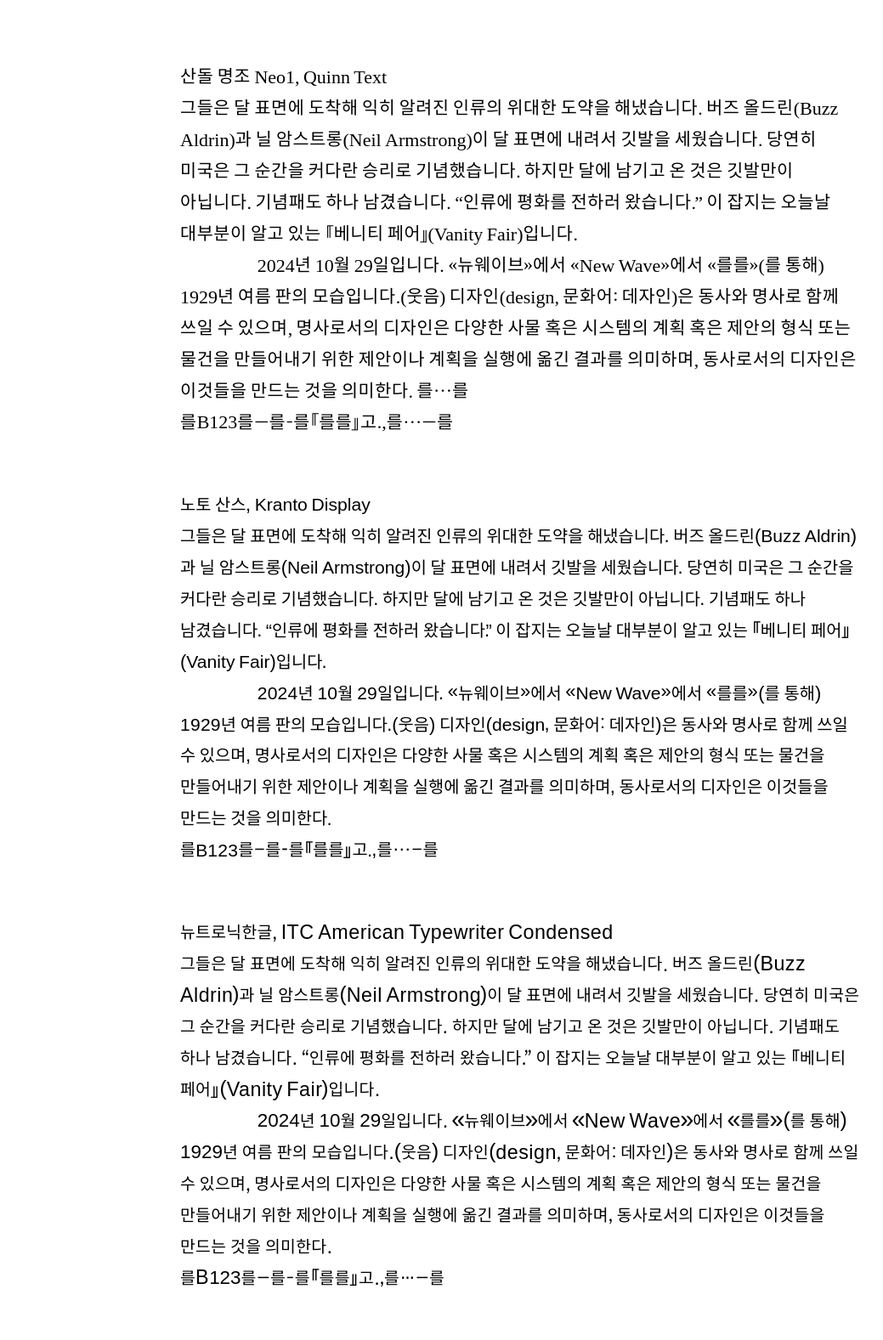
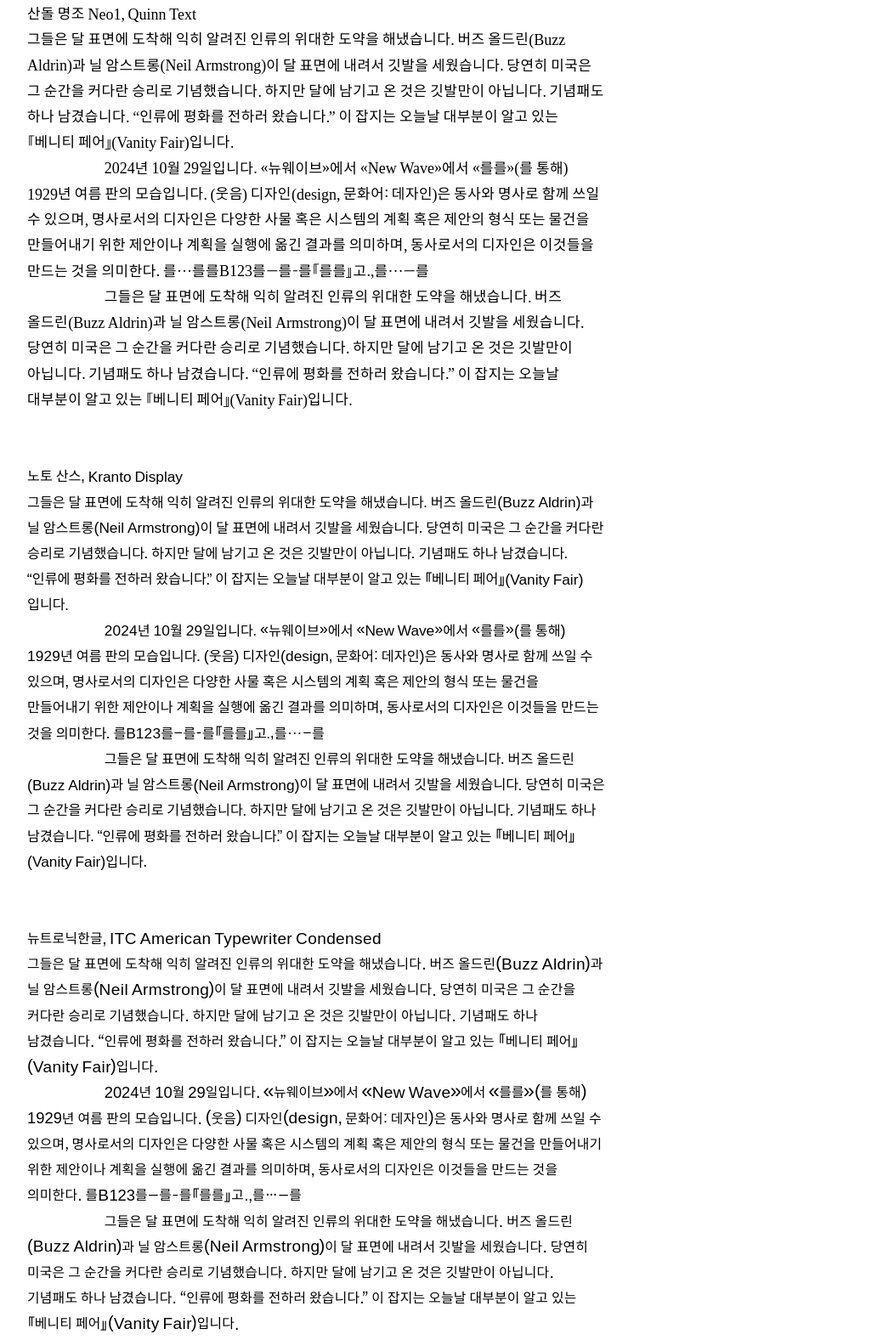
Before and after one commit to ueyuep/seokki-hangul-kuad2024, a plain HTML site: page index.html in a window 1280 px wide. Shown: the part 47-1624 px from the top of the page at 85% size, without its empty margins (28-1067 px from the left). Drawn offline with Linux system fonts and the light colour scheme; files whose address does not match are found by name.

Commit message:
Update typesettings

```diff
--- a/assets/styles/sass/common.sass
+++ b/assets/styles/sass/common.sass
@@ -80,11 +80,12 @@
 
 #content
   width: 100%
-  max-width: 880px
-  padding: 120px 40px
-  margin: 0 auto
+  max-width: 800px
+  padding: 50px 60px
+  margin: 0 auto 0 0
   @include mobile
     padding: 80px 24px
+    margin: 0
 
 .body
   margin-bottom: 60px //temp
@@ -127,7 +128,7 @@
 #body-A
   font-family: serif-a-custom, quinn-text, sandoll-myeongjoneo1, serif
   font-weight: 400
-  font-size: 22px
+  font-size: 18px
   line-height: 1.68
   // hanging-punctuation: first last
   @include mobile
@@ -167,7 +168,7 @@
 #body-B
   font-family: sans-b-custom, kranto-display, noto-sans-cjk-kr, sans-serif
   font-weight: 400
-  font-size: 22px
+  font-size: 18px
   word-spacing: 0.01em
   line-height: 1.68
   // hanging-punctuation: first last
@@ -217,7 +218,7 @@
 #body-D
   font-family: sans-d-custom, itc-american-typewriter-cond, neutronic-hangeul, sans-serif
   font-weight: 500
-  font-size: 22px
+  font-size: 18px
   word-spacing: 0.015em
   line-height: 1.68
   // hanging-punctuation: first last
--- a/index.html
+++ b/index.html
@@ -16,27 +16,27 @@
       <div id="content">
         <div class="body" id="body-A">
           <p class="A">산돌 명조 Neo1, Quinn Text</p>
-          <p class="A">그들은 달 표면에 도착해 익히 알려진 인류의 위대한 도약을 해냈습니다. 버즈 올드린(Buzz Aldrin)과 닐 암스트롱(Neil Armstrong)이 달 표면에 내려서 깃발을 세웠습니다. 당연히 미국은 그 순간을 커다란 승리로 기념했습니다. 하지만 달에 남기고 온 것은 깃발만이 아닙니다. 기념패도 하나 남겼습니다. “인류에 평화를 전하러 왔습니다.” 이 잡지는 오늘날 대부분이 알고 있는 『베니티 페어』(Vanity Fair)입니다. </p>
-          <p class="A indent">2024년 10월 29일입니다. «뉴웨이브»에서 «New Wave»에서 «를를»(를 통해) 1929년 여름 판의 모습입니다.(웃음) 디자인(design, 문화어: 데자인)은 동사와 명사로 함께 쓰일 수 있으며, 명사로서의 디자인은 다양한 사물 혹은 시스템의 계획 혹은 제안의 형식 또는 물건을 만들어내기 위한 제안이나 계획을 실행에 옮긴 결과를 의미하며, 동사로서의 디자인은 이것들을 만드는 것을 의미한다. 를…를</p>
-          <p class="A">
-            를B123를—를-를『를를』고.,를…—를
+          <p class="A">그들은 달 표면에 도착해 익히 알려진 인류의 위대한 도약을 해냈습니다. 버즈 올드린(Buzz Aldrin)과 닐 암스트롱(Neil Armstrong)이 달 표면에 내려서 깃발을 세웠습니다. 당연히 미국은 그 순간을 커다란 승리로 기념했습니다. 하지만 달에 남기고 온 것은 깃발만이 아닙니다. 기념패도 하나 남겼습니다. “인류에 평화를 전하러 왔습니다.” 이 잡지는 오늘날 대부분이 알고 있는 『베니티 페어』(Vanity Fair)입니다.</p>
+          <p class="A indent">2024년 10월 29일입니다. «뉴웨이브»에서 «New Wave»에서 «를를»(를 통해) 1929년 여름 판의 모습입니다. (웃음) 디자인(design, 문화어: 데자인)은 동사와 명사로 함께 쓰일 수 있으며, 명사로서의 디자인은 다양한 사물 혹은 시스템의 계획 혹은 제안의 형식 또는 물건을 만들어내기 위한 제안이나 계획을 실행에 옮긴 결과를 의미하며, 동사로서의 디자인은 이것들을 만드는 것을 의미한다. 를…를를B123를—를-를『를를』고.,를…—를</p>
+          <p class="A indent">
+            그들은 달 표면에 도착해 익히 알려진 인류의 위대한 도약을 해냈습니다. 버즈 올드린(Buzz Aldrin)과 닐 암스트롱(Neil Armstrong)이 달 표면에 내려서 깃발을 세웠습니다. 당연히 미국은 그 순간을 커다란 승리로 기념했습니다. 하지만 달에 남기고 온 것은 깃발만이 아닙니다. 기념패도 하나 남겼습니다. “인류에 평화를 전하러 왔습니다.” 이 잡지는 오늘날 대부분이 알고 있는 『베니티 페어』(Vanity Fair)입니다.
 
           </p>
         </div>
         <div class="body" id="body-B">
           <p class="B">노토 산스, Kranto Display</p>
           <p class="B">그들은 달 표면에 도착해 익히 알려진 인류의 위대한 도약을 해냈습니다. 버즈 올드린(Buzz Aldrin)과 닐 암스트롱(Neil Armstrong)이 달 표면에 내려서 깃발을 세웠습니다. 당연히 미국은 그 순간을 커다란 승리로 기념했습니다. 하지만 달에 남기고 온 것은 깃발만이 아닙니다. 기념패도 하나 남겼습니다. “인류에 평화를 전하러 왔습니다.” 이 잡지는 오늘날 대부분이 알고 있는 『베니티 페어』(Vanity Fair)입니다.</p>
-          <p class="B indent">2024년 10월 29일입니다. «뉴웨이브»에서 «New Wave»에서 «를를»(를 통해) 1929년 여름 판의 모습입니다.(웃음) 디자인(design, 문화어: 데자인)은 동사와 명사로 함께 쓰일 수 있으며, 명사로서의 디자인은 다양한 사물 혹은 시스템의 계획 혹은 제안의 형식 또는 물건을 만들어내기 위한 제안이나 계획을 실행에 옮긴 결과를 의미하며, 동사로서의 디자인은 이것들을 만드는 것을 의미한다.</p>
-          <p class="B">
-            를B123를—를-를『를를』고.,를…—를
+          <p class="B indent">2024년 10월 29일입니다. «뉴웨이브»에서 «New Wave»에서 «를를»(를 통해) 1929년 여름 판의 모습입니다. (웃음) 디자인(design, 문화어: 데자인)은 동사와 명사로 함께 쓰일 수 있으며, 명사로서의 디자인은 다양한 사물 혹은 시스템의 계획 혹은 제안의 형식 또는 물건을 만들어내기 위한 제안이나 계획을 실행에 옮긴 결과를 의미하며, 동사로서의 디자인은 이것들을 만드는 것을 의미한다. 를B123를—를-를『를를』고.,를…—를</p>
+          <p class="B indent">
+            그들은 달 표면에 도착해 익히 알려진 인류의 위대한 도약을 해냈습니다. 버즈 올드린(Buzz Aldrin)과 닐 암스트롱(Neil Armstrong)이 달 표면에 내려서 깃발을 세웠습니다. 당연히 미국은 그 순간을 커다란 승리로 기념했습니다. 하지만 달에 남기고 온 것은 깃발만이 아닙니다. 기념패도 하나 남겼습니다. “인류에 평화를 전하러 왔습니다.” 이 잡지는 오늘날 대부분이 알고 있는 『베니티 페어』(Vanity Fair)입니다.
 
           </p>
         </div>
         <div class="body" id="body-D">
           <p class="D">뉴트로닉한글, ITC American Typewriter Condensed</p>
           <p class="D">그들은 달 표면에 도착해 익히 알려진 인류의 위대한 도약을 해냈습니다. 버즈 올드린(Buzz Aldrin)과 닐 암스트롱(Neil Armstrong)이 달 표면에 내려서 깃발을 세웠습니다. 당연히 미국은 그 순간을 커다란 승리로 기념했습니다. 하지만 달에 남기고 온 것은 깃발만이 아닙니다. 기념패도 하나 남겼습니다. “인류에 평화를 전하러 왔습니다.” 이 잡지는 오늘날 대부분이 알고 있는 『베니티 페어』(Vanity Fair)입니다.</p>
-          <p class="D indent">2024년 10월 29일입니다. «뉴웨이브»에서 «New Wave»에서 «를를»(를 통해) 1929년 여름 판의 모습입니다.(웃음) 디자인(design, 문화어: 데자인)은 동사와 명사로 함께 쓰일 수 있으며, 명사로서의 디자인은 다양한 사물 혹은 시스템의 계획 혹은 제안의 형식 또는 물건을 만들어내기 위한 제안이나 계획을 실행에 옮긴 결과를 의미하며, 동사로서의 디자인은 이것들을 만드는 것을 의미한다.</p>
-          <p class="D">를B123를—를-를『를를』고.,를…—를</p>
+          <p class="D indent">2024년 10월 29일입니다. «뉴웨이브»에서 «New Wave»에서 «를를»(를 통해) 1929년 여름 판의 모습입니다. (웃음) 디자인(design, 문화어: 데자인)은 동사와 명사로 함께 쓰일 수 있으며, 명사로서의 디자인은 다양한 사물 혹은 시스템의 계획 혹은 제안의 형식 또는 물건을 만들어내기 위한 제안이나 계획을 실행에 옮긴 결과를 의미하며, 동사로서의 디자인은 이것들을 만드는 것을 의미한다. 를B123를—를-를『를를』고.,를…—를</p>
+          <p class="D indent">그들은 달 표면에 도착해 익히 알려진 인류의 위대한 도약을 해냈습니다. 버즈 올드린(Buzz Aldrin)과 닐 암스트롱(Neil Armstrong)이 달 표면에 내려서 깃발을 세웠습니다. 당연히 미국은 그 순간을 커다란 승리로 기념했습니다. 하지만 달에 남기고 온 것은 깃발만이 아닙니다. 기념패도 하나 남겼습니다. “인류에 평화를 전하러 왔습니다.” 이 잡지는 오늘날 대부분이 알고 있는 『베니티 페어』(Vanity Fair)입니다.</p>
         </div>
       </div>
     </div>
```
Also changed, not shown: assets/styles/common.css, 1 other file.
